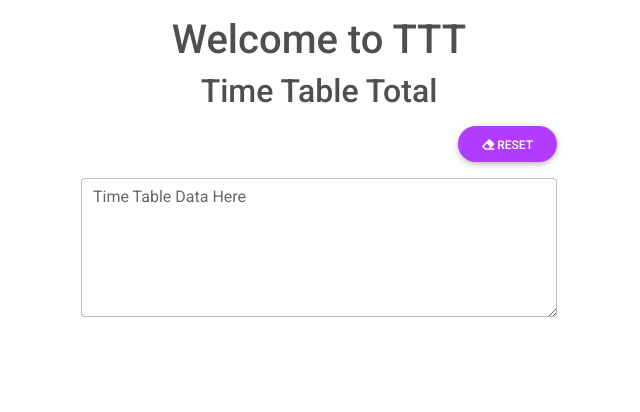
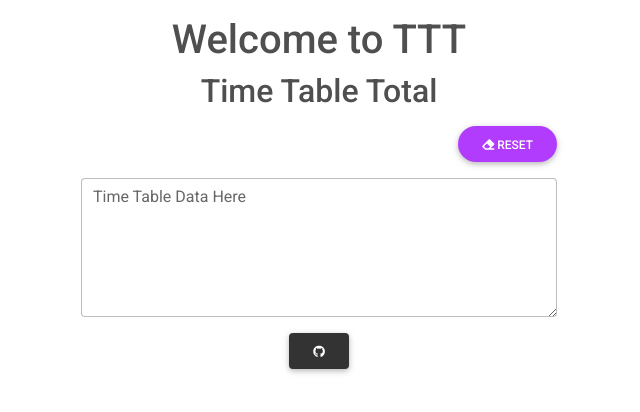
Before and after one commit to funnystyle/time-table-total, a plain HTML site: page index.html in a window 1280 px wide. Shown: the whole page, without its empty margins (321-961 px from the left). Drawn offline with nearby package versions, Linux system fonts and the light colour scheme.

Commit message:
add github info

```diff
--- a/index.html
+++ b/index.html
@@ -43,6 +43,15 @@
           <p class="note note-danger off" id="error"></p>
         </div>
       </form>
+      <!-- Github -->
+      <a
+        class="btn btn-primary"
+        style="background-color: #333333"
+        href="https://github.com/funnystyle/ttt"
+        role="button"
+        target="_blank"
+        ><i class="fab fa-github"></i
+      ></a>
     </div>
     <!-- MDB -->
     <script
```
